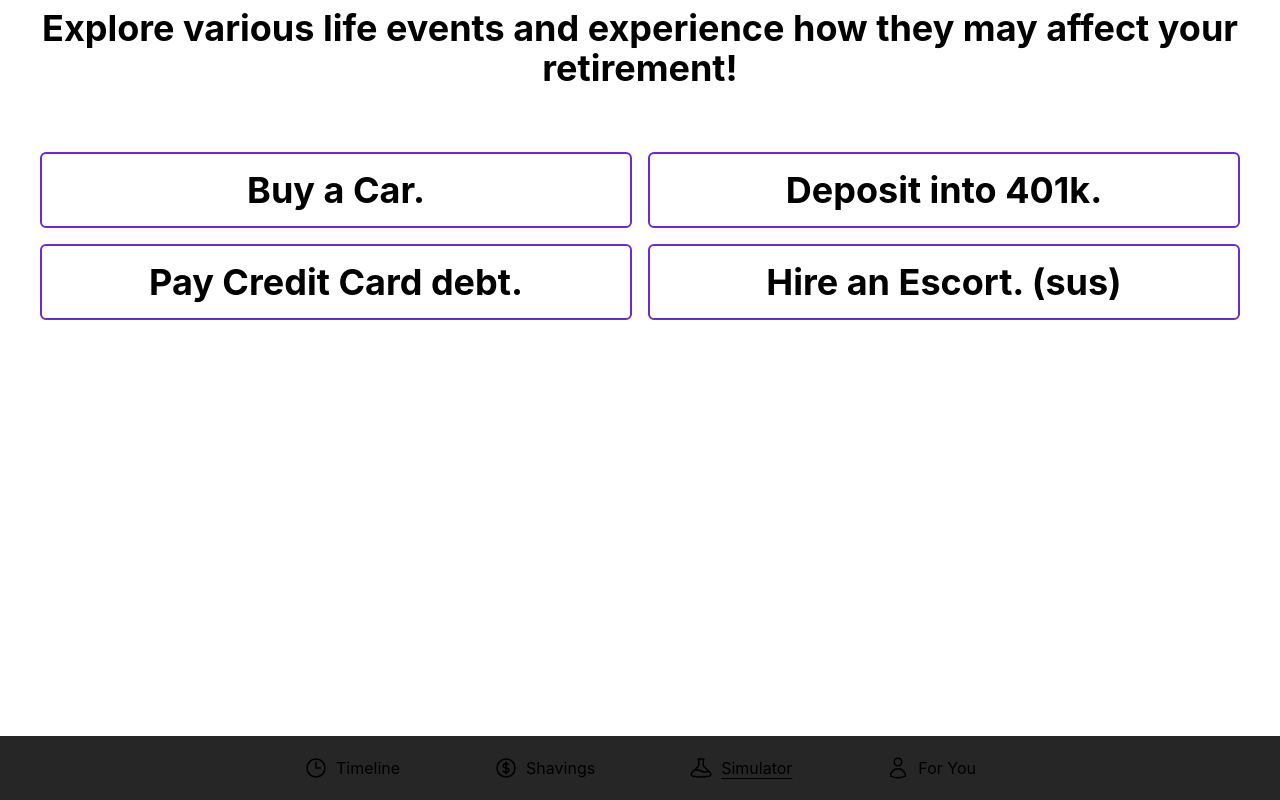
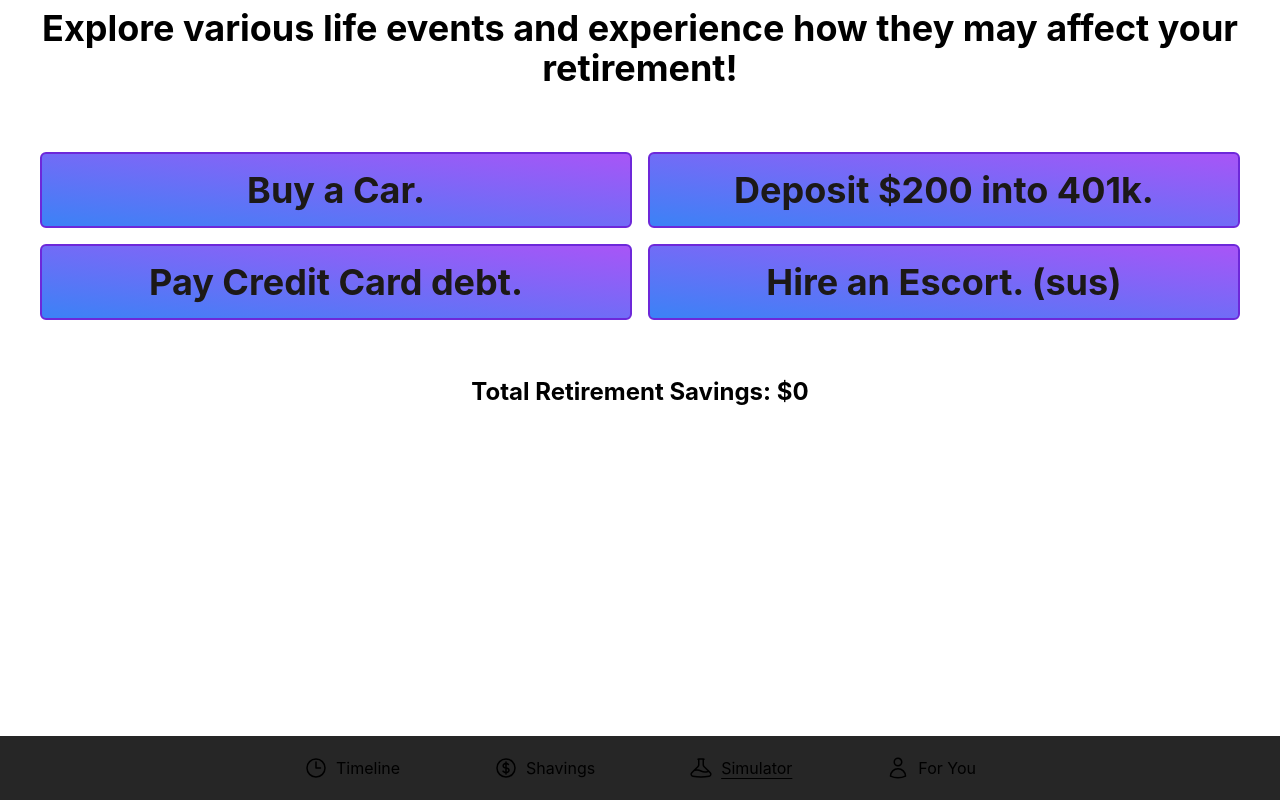
Before and after one commit to jacksonwelsh/hackdfw22, a Next.js app: page /simulator in a window 1280 px wide. Built offline with nearby package versions, Linux system fonts and the light colour scheme.

Commit message:
Enhanced sim card look.

```diff
--- a/components/Card.tsx
+++ b/components/Card.tsx
@@ -5,7 +5,7 @@ interface CardProps {
   className?: string;
 }
 
-const Card: React.FC<CardProps> = ({ children, className }) => {
+const Card: React.FC<CardProps> = ({ children, className}) => {
   return (
     <div className={"rounded-md border-gray-300 border-2 p-2 " + className}>
       {children}
--- a/pages/simulator.tsx
+++ b/pages/simulator.tsx
@@ -3,6 +3,8 @@ import Link from "next/link";
 import Card from "../components/Card";
 
 const Simulator: NextPage = () => {
+  var savings = 0
+
   return (
     <main className="flex-col">
       <div className="text-center pb-10">
@@ -10,20 +12,21 @@ const Simulator: NextPage = () => {
           Explore various life events and experience how they may affect your retirement!
         </h2>
       </div>
-      <div className="grid grid-cols-2 gap-4 my-4 px-10 ">
-        <Card className="text-center border-2 border-violet-700">
+      <div className="grid grid-cols-2 gap-4 my-4 px-10 text-center">
+        <Card className="border-2 border-violet-700 bg-gradient-to-tr from-blue-500 to-purple-500 text-stone-900">
           <h2>Buy a Car.</h2>
         </Card>
-        <Card className="text-center border-2 border-violet-700">
-          <h2>Deposit into 401k.</h2>
+        <Card className="border-2 border-violet-700 bg-gradient-to-tr from-blue-500 to-purple-500 text-stone-900">
+          <h2>Deposit $200 into 401k.</h2>
         </Card>
-        <Card className="text-center border-2 border-violet-700">
+        <Card className="border-2 border-violet-700 bg-gradient-to-tr from-blue-500 to-purple-500 text-stone-900">
           <h2>Pay Credit Card debt.</h2>
         </Card>
-        <Card className="text-center border-2 border-violet-700">
+        <Card className="border-2 border-violet-700 bg-gradient-to-tr from-blue-500 to-purple-500 text-stone-900">
           <h2>Hire an Escort. (sus)</h2>
         </Card>
       </div>
+      <h3 className="text-center pt-10">Total Retirement Savings: ${ savings } </h3>
     </main>
   );
 };
```
